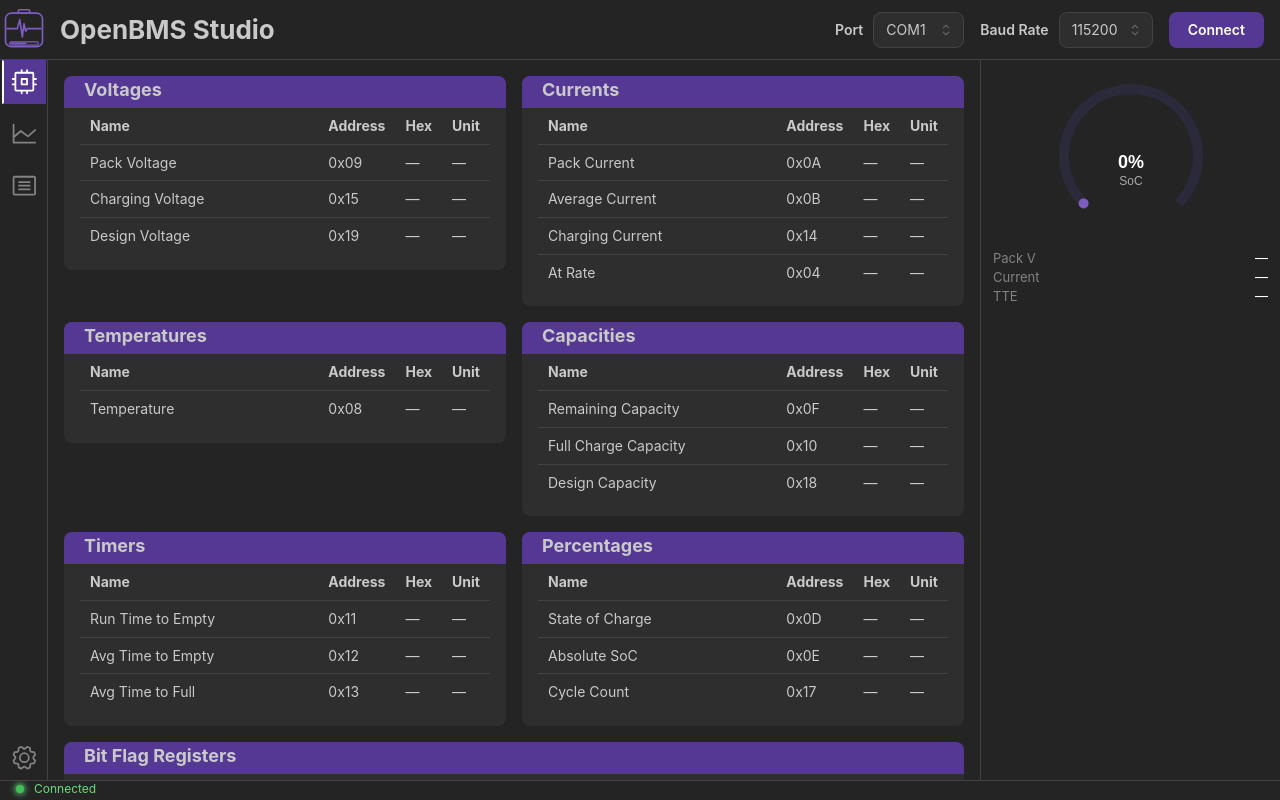
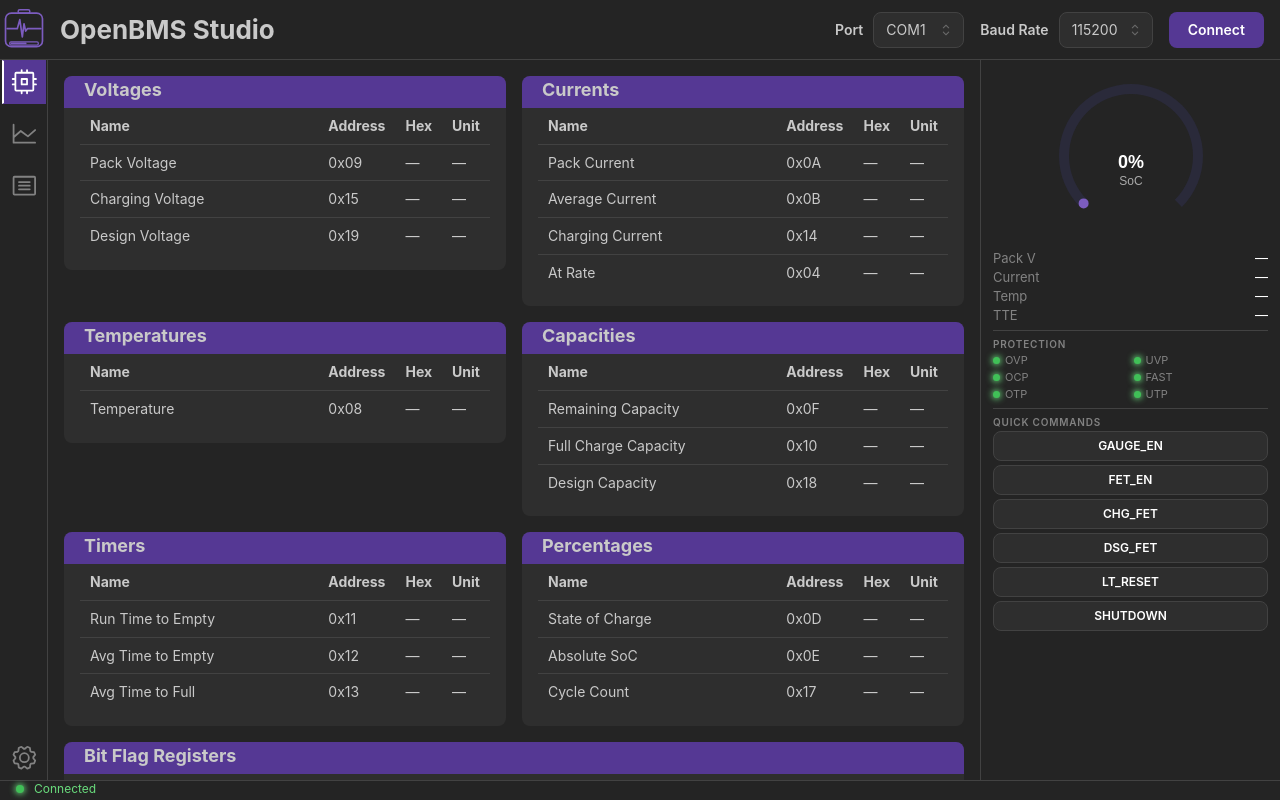
Before and after one commit to open-batt/openbms-studio, a React (Vite) app: page / in a window 1280 px wide. Shown: the top 800 px of the page. Built offline with nearby package versions, Linux system fonts and the light colour scheme.

Commit message:
feat: add ECharts gauge component and Aside sidebar

```diff
--- a/src/components/Aside/index.tsx
+++ b/src/components/Aside/index.tsx
@@ -1,41 +1,127 @@
-import { Stack, Text, Flex } from '@mantine/core'
-import { useBmsData } from "@/hooks/useBmsData"
-import { formatMinutes } from "@/lib/format-time"
-import { Gauge } from "@/components/Gauge"
+import { Button, Divider, Flex, SimpleGrid, Stack, Text } from "@mantine/core";
+import { Gauge } from "@/components/Gauge";
+import { Led } from "@/components/Led";
+import { useBmsData } from "@/hooks/useBmsData";
+import { formatTemperature } from "@/lib/format-temperature";
+import { formatMinutes } from "@/lib/format-time";
+
+const PROTECTION_FLAGS = [
+	{ label: "OVP", bit: 15 },
+	{ label: "UVP", bit: 11 },
+	{ label: "OCP", bit: 14 },
+	{ label: "FAST", bit: 13 },
+	{ label: "OTP", bit: 12 },
+	{ label: "UTP", bit: 9 },
+] as const;
+
+const QUICK_COMMANDS = [
+	"GAUGE_EN",
+	"FET_EN",
+	"CHG_FET",
+	"DSG_FET",
+	"LT_RESET",
+	"SHUTDOWN",
+] as const;
 
 function StatRow({ label, value }: { label: string; value: string }) {
 	return (
 		<Flex justify="space-between" align="baseline">
-      <Text size="13px" c="dimmed">{label}</Text>
-      <Text size="13px" c="white" style={{ fontVariantNumeric: 'tabular-nums' }}>{value}</Text>
+			<Text size="13px" c="dimmed">
+				{label}
+			</Text>
+			<Text
+				size="13px"
+				c="white"
+				style={{ fontVariantNumeric: "tabular-nums" }}
+			>
+				{value}
+			</Text>
 		</Flex>
-  )
+	);
+}
+
+function SectionLabel({ children }: { children: string }) {
+	return (
+		<Text
+			size="10px"
+			c="dimmed"
+			tt="uppercase"
+			fw={600}
+			style={{ letterSpacing: "0.08em" }}
+		>
+			{children}
+		</Text>
+	);
+}
+
+function ProtectionFlag({ label, fault }: { label: string; fault: boolean }) {
+	return (
+		<Flex gap="5px" align="center">
+			<Led color={fault ? "red" : "green"} size={7} />
+			<Text size="11px" c={fault ? "red.4" : "dimmed"}>
+				{label}
+			</Text>
+		</Flex>
+	);
 }
 
 export function Aside() {
-  const { data } = useBmsData()
+	const { data } = useBmsData();
 
 	return (
 		<Stack h="100%" align="center" p="16px 12px" gap="8px">
-      <Gauge
-        value={data?.relative_soc ?? 0}
-        unit="%"
-        label="SoC"
-      />
+			<Gauge value={data?.relative_soc ?? 0} unit="%" label="SoC" />
+
 			<Stack w="100%" gap="6px" mt="8px">
 				<StatRow
 					label="Pack V"
 					value={data ? `${(data.voltage_mv / 1000).toFixed(2)} V` : "—"}
 				/>
+				<StatRow label="Current" value={data ? `${data.current_ma} mA` : "—"} />
 				<StatRow
-          label="Current"
-          value={data ? `${data.current_ma} mA` : "—"}
+					label="Temp"
+					value={data ? formatTemperature(data.temperature_dk) : "—"}
 				/>
 				<StatRow
 					label="TTE"
 					value={data ? formatMinutes(data.run_time_to_empty) : "—"}
 				/>
 			</Stack>
+
+			<Divider w="100%" />
+
+			<Stack w="100%" gap="6px">
+				<SectionLabel>Protection</SectionLabel>
+				<SimpleGrid cols={2} spacing="6px">
+					{PROTECTION_FLAGS.map(({ label, bit }) => (
+						<ProtectionFlag
+							key={label}
+							label={label}
+							// battery_status is a u16 — only bits 0–15 are meaningful
+							fault={data ? (data.battery_status & (1 << bit)) !== 0 : false}
+						/>
+					))}
+				</SimpleGrid>
 			</Stack>
-  )
+
+			<Divider w="100%" />
+
+			<Stack w="100%" gap="4px">
+				<SectionLabel>Quick Commands</SectionLabel>
+				{QUICK_COMMANDS.map((cmd) => (
+					<Button
+						key={cmd}
+						variant="default"
+						size="xs"
+						fullWidth
+						onClick={() => {
+							/* TODO: invoke Tauri command */
+						}}
+					>
+						{cmd}
+					</Button>
+				))}
+			</Stack>
+		</Stack>
+	);
 }
--- a/src/components/Led/index.tsx
+++ b/src/components/Led/index.tsx
@@ -3,7 +3,10 @@ import { Box } from "@mantine/core";
 export function Led({
 	color = "green",
 	size = 8,
-}: { color?: string; size?: number }) {
+}: {
+	color?: string;
+	size?: number;
+}) {
 	return (
 		<Box
 			style={{
--- /dev/null
+++ b/src/lib/format-temperature.ts
@@ -0,0 +1,4 @@
+export function formatTemperature(dk: number): string {
+	const formatted = (dk / 10 - 273.15).toFixed(1);
+	return `${formatted === "-0.0" ? "0.0" : formatted} °C`;
+}
```
Also changed, not shown: src/components/ConnectionStatus/index.tsx (line endings or trailing spaces), 1 other file (tests, documents, lock files or other folders). Lines whose indentation alone changed are shown as unchanged.
